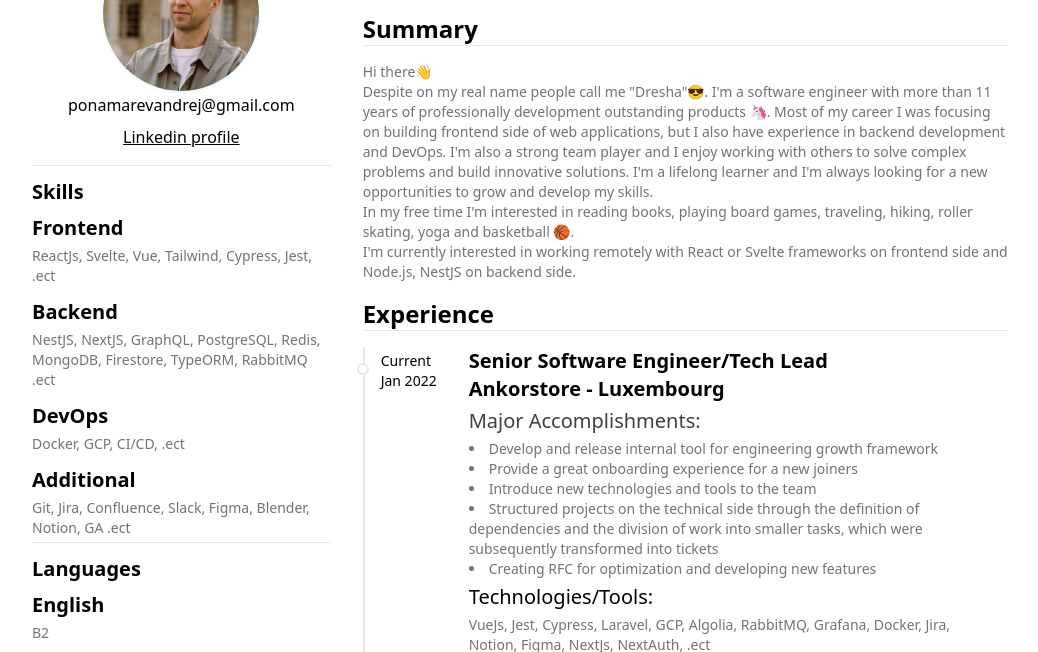
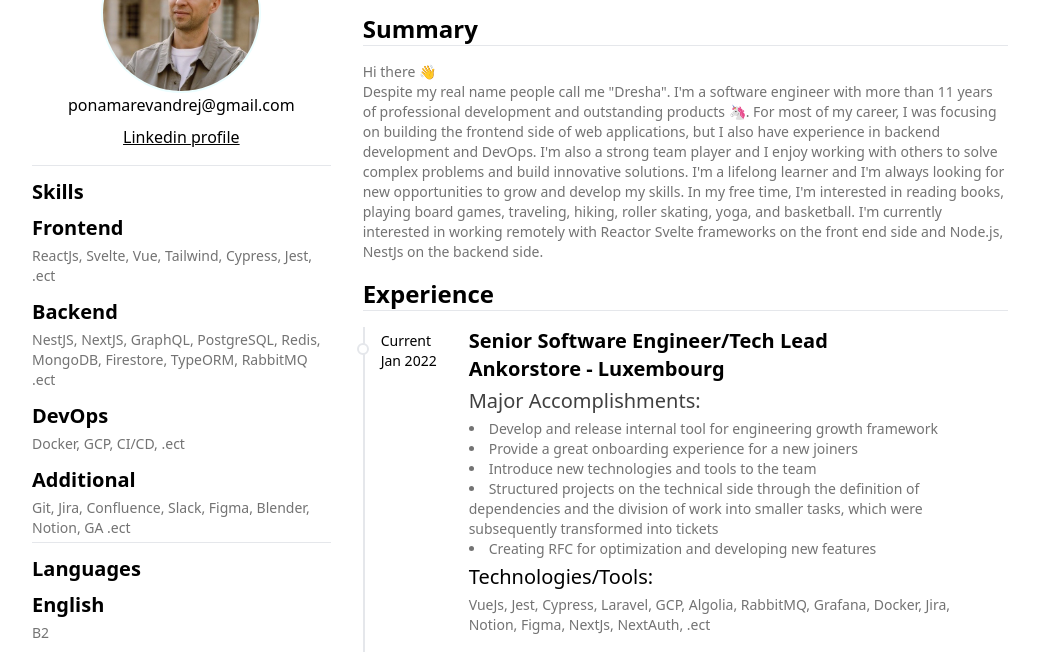
Before and after one commit to dresha-dev/cv, a Gatsby site: page / in a window 1280 px wide. Shown: the part 91-743 px from the top of the page, without its empty margins (128-1166 px from the left). Built offline with nearby package versions, Linux system fonts and the light colour scheme; Gatsby itself is replaced by a stand-in of ours.

Commit message:
fix: Typo in summary

```diff
--- a/src/components/Summary.tsx
+++ b/src/components/Summary.tsx
@@ -4,21 +4,19 @@ const Summary = () => (
   <section className="my-4 print:my-2 flex flex-col break-inside-avoid-page">
     <h2 className="mb-4 border-b print:text-sm print:md-2">Summary</h2>
     <p className="text-neutral-500">
-      Hi there👋
+      Hi there 👋
       <br />
-      Despite on my real name people call me "Dresha"😎. I'm a software engineer
-      with more than 11 years of professionally development outstanding products
-      🦄. Most of my career I was focusing on building frontend side of web
-      applications, but I also have experience in backend development and
+      Despite my real name people call me "Dresha". I'm a software engineer with
+      more than 11 years of professional development and outstanding products
+      🦄. For most of my career, I was focusing on building the frontend side of
+      web applications, but I also have experience in backend development and
       DevOps. I'm also a strong team player and I enjoy working with others to
       solve complex problems and build innovative solutions. I'm a lifelong
-      learner and I'm always looking for a new opportunities to grow and develop
-      my skills.
-      <br /> In my free time I'm interested in reading books, playing board
-      games, traveling, hiking, roller skating, yoga and basketball 🏀.
-      <br />
-      I'm currently interested in working remotely with React or Svelte
-      frameworks on frontend side and Node.js, NestJS on backend side.
+      learner and I'm always looking for new opportunities to grow and develop
+      my skills. In my free time, I'm interested in reading books, playing board
+      games, traveling, hiking, roller skating, yoga, and basketball. I'm
+      currently interested in working remotely with Reactor Svelte frameworks on
+      the front end side and Node.js, NestJs on the backend side.
     </p>
   </section>
 );
```
